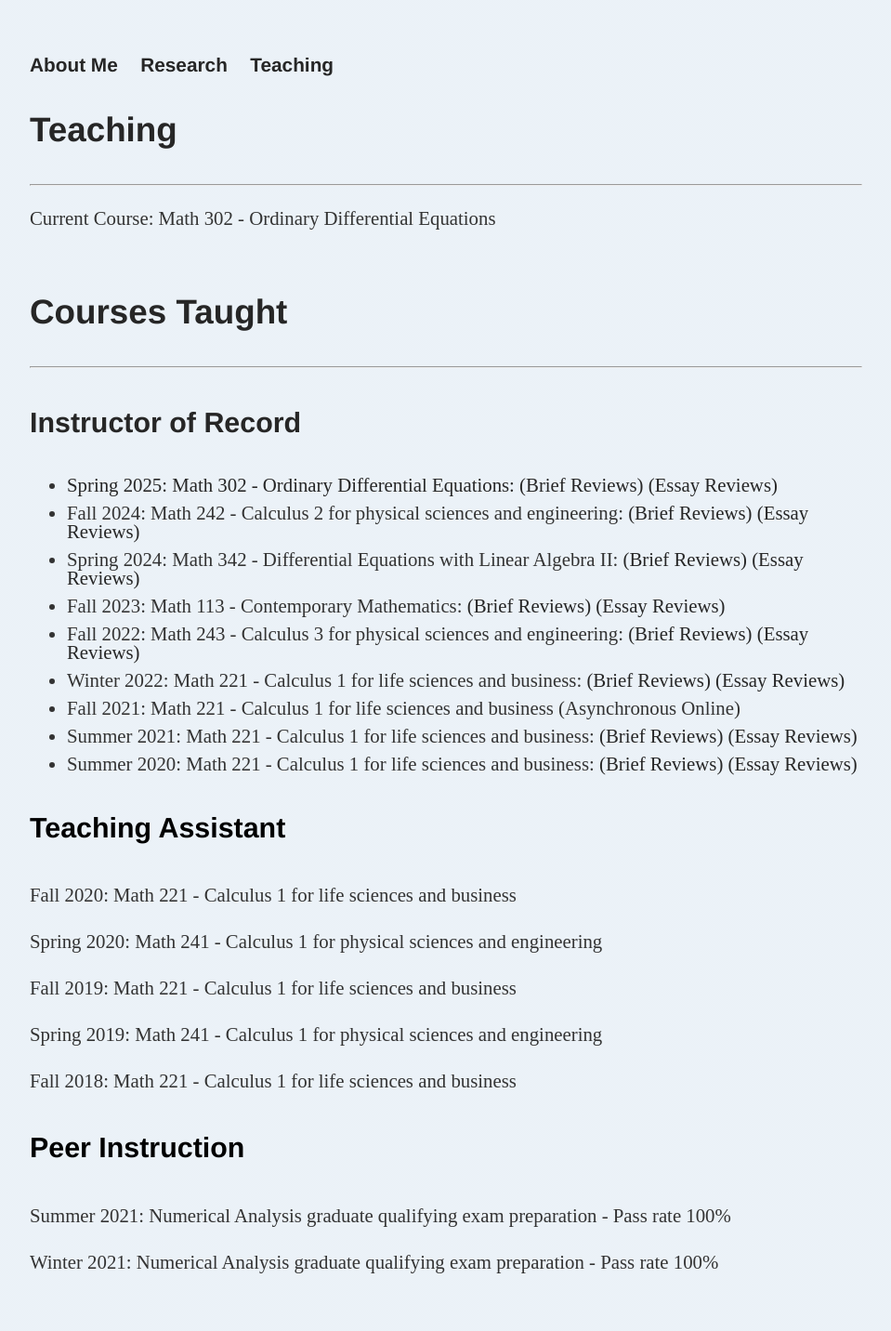
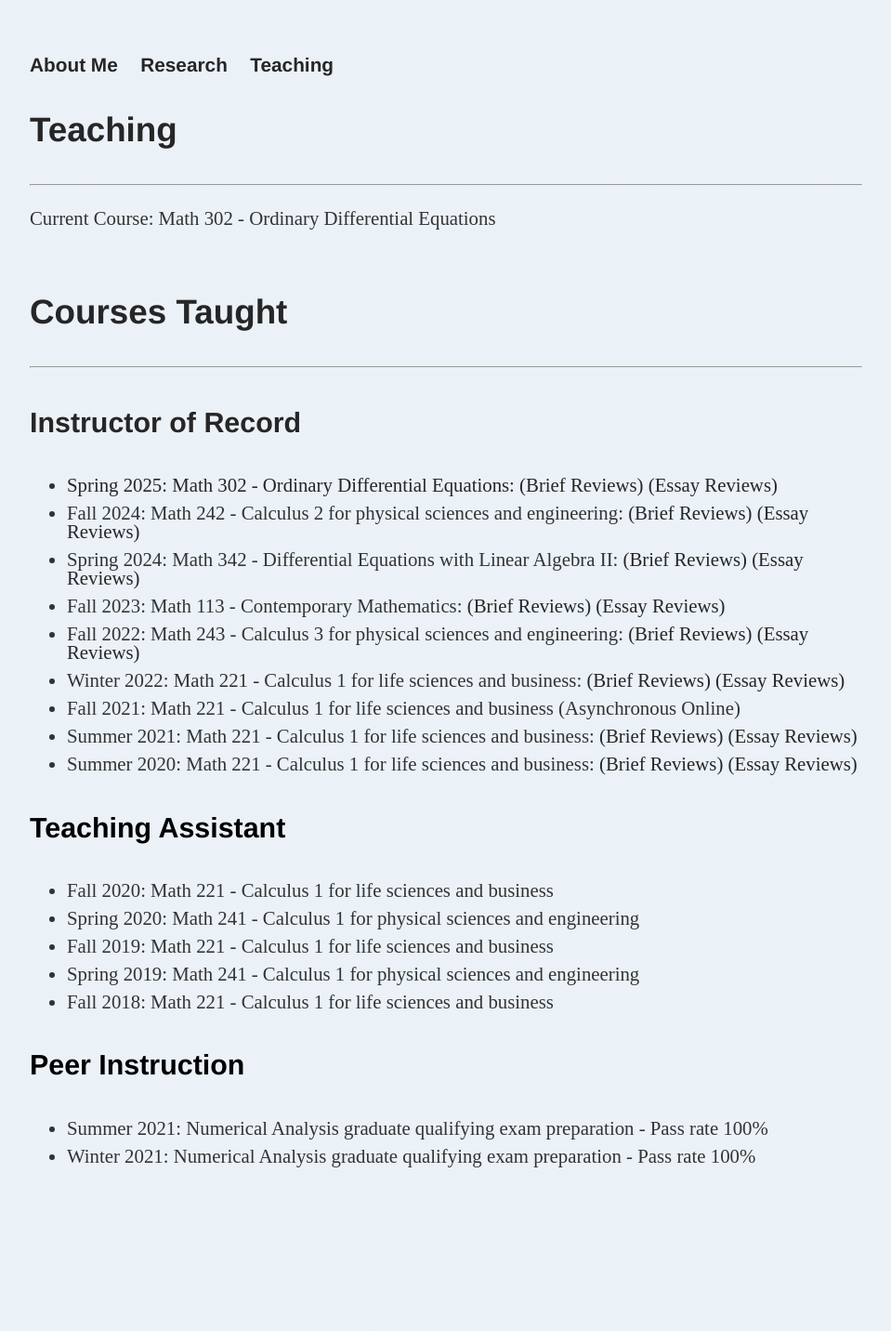
Before and after one commit to dhayes95/dhayes95.github.io, a Jekyll site: the page built from teaching/index.html, in a window 1280 px wide. Shown: the whole page at 93% size, without its empty margins (160-1119 px from the left). Built offline with Jekyll 4.4.1, drawn with Linux system fonts in a browser that asks for light colours; after the commit the page ends 1314 px from its top, so only the background shows below that.

Commit message:
Update index.html

```diff
--- a/teaching/index.html
+++ b/teaching/index.html
@@ -43,15 +43,17 @@ title: Teaching
 			</ul>
 
 			<h4>Teaching Assistant</h4>
-			<p>Fall 2020: Math 221 - Calculus 1 for life sciences and business</p>
-			<p>Spring 2020: Math 241 - Calculus 1 for physical sciences and engineering </p>
-			<p>Fall 2019: Math 221 - Calculus 1 for life sciences and business</p>
-			<p>Spring 2019: Math 241 - Calculus 1 for physical sciences and engineering </p>
-			<p>Fall 2018: Math 221 - Calculus 1 for life sciences and business</p>
-
+			<ul>
+				<li style="font-size:1em">Fall 2020: Math 221 - Calculus 1 for life sciences and business</li>
+				<li style="font-size:1em">Spring 2020: Math 241 - Calculus 1 for physical sciences and engineering </li>
+				<li style="font-size:1em">Fall 2019: Math 221 - Calculus 1 for life sciences and business</li>
+				<li style="font-size:1em">Spring 2019: Math 241 - Calculus 1 for physical sciences and engineering </li>
+				<li style="font-size:1em">Fall 2018: Math 221 - Calculus 1 for life sciences and business</li>
+			</ul>
 			<h4>Peer Instruction</h4>
-			<p>Summer 2021: Numerical Analysis graduate qualifying exam preparation - Pass rate 100%</p>
-			<p>Winter 2021: Numerical Analysis graduate qualifying exam preparation - Pass rate 100%</p>
-
+			<ul>
+				<li style="font-size:1em">Summer 2021: Numerical Analysis graduate qualifying exam preparation - Pass rate 100%</li>
+				<li style="font-size:1em">Winter 2021: Numerical Analysis graduate qualifying exam preparation - Pass rate 100%</li>
+			</ul>
 
 		</div>
```
